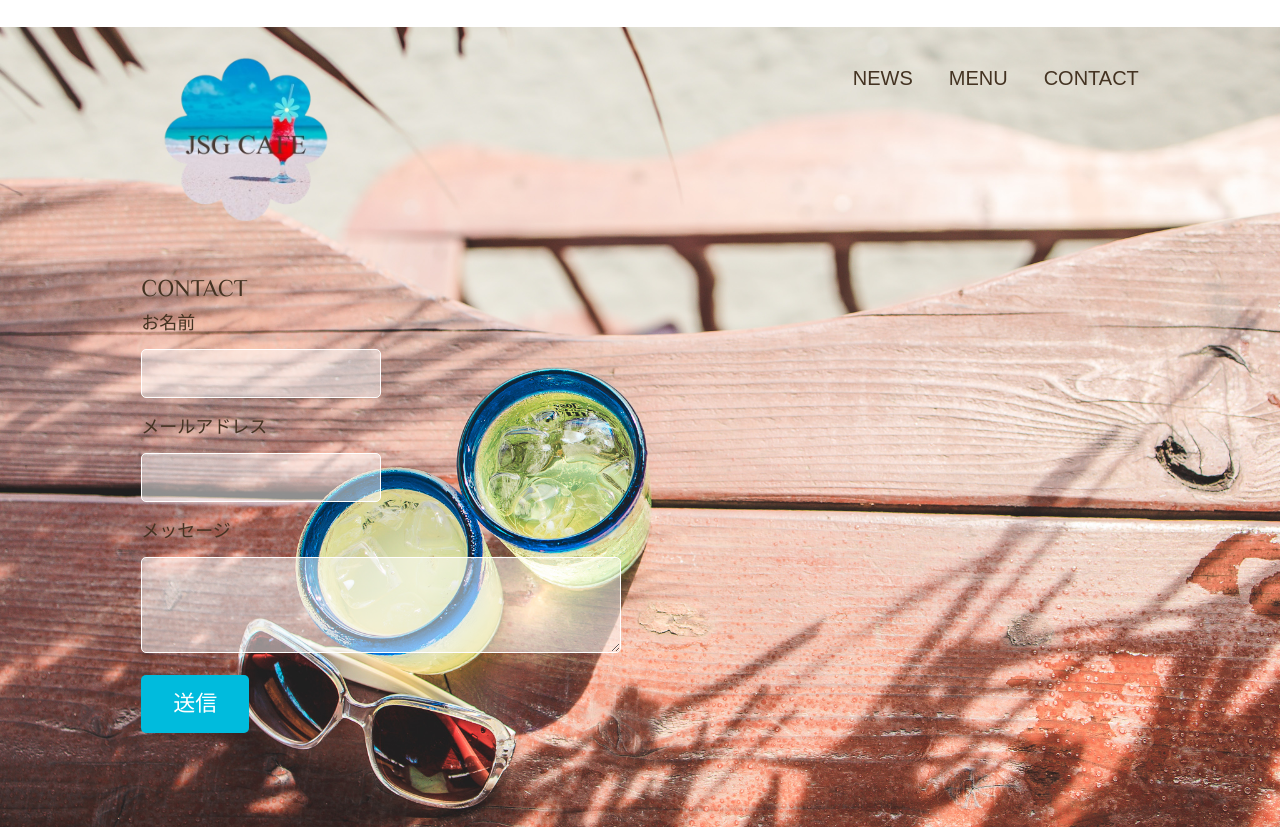
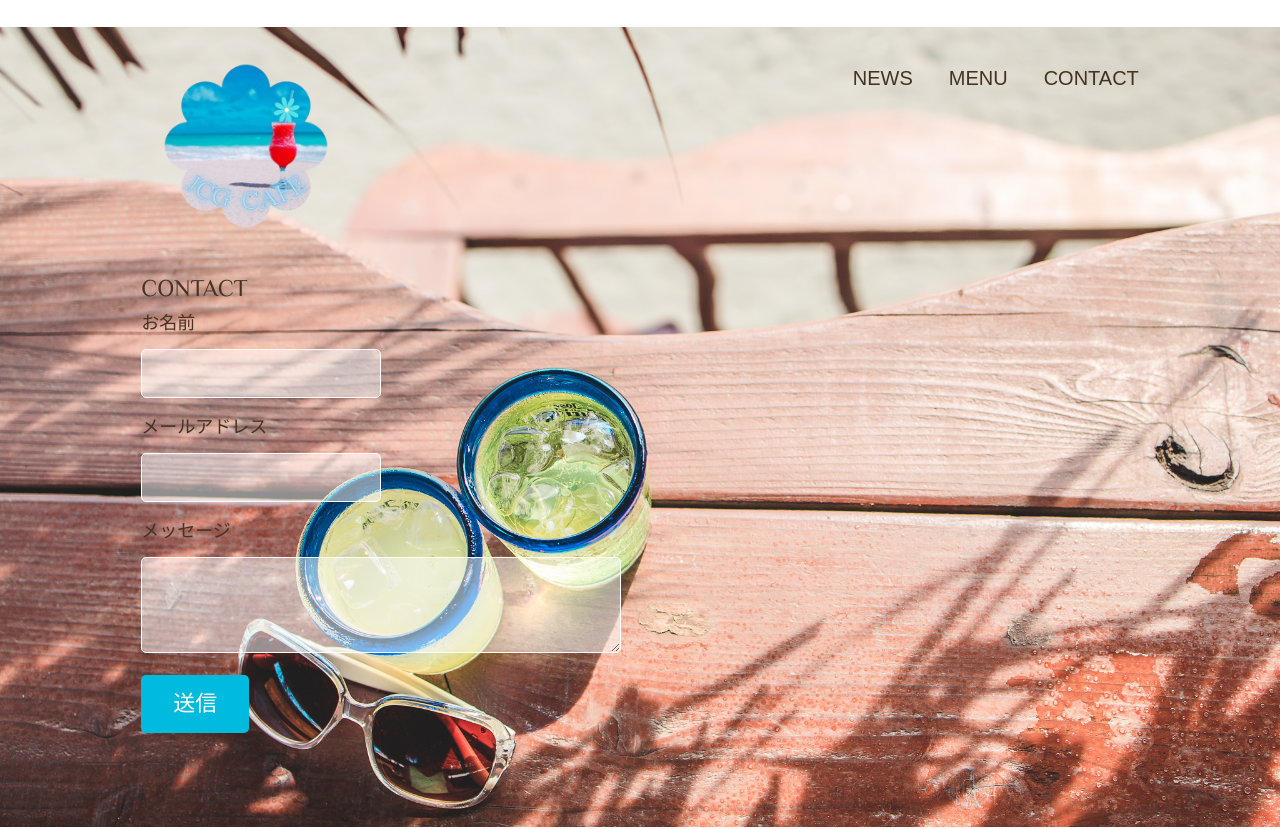
Before and after one commit to r10a27n/github.io, a plain HTML site: page contact.html in a window 1280 px wide. Shown: the top 829 px of the page. Drawn offline with Linux system fonts and the light colour scheme; some packages are replaced by stand-ins of ours.

Commit message:
Update contact.html

```diff
--- a/contact.html
+++ b/contact.html
@@ -18,7 +18,7 @@
 <body>
 <div id="contact" class="big-bg">
     <header class="page-header wrapper">
-        <h1><a href="index.html"><img class="logo" src="images/JSG-logo.png" alt="JCGカフェ ホーム"></a></h1>
+        <h1><a href="index.html"><img class="logo" src="images/JCG-CAFE.png" alt="JCGカフェ ホーム"></a></h1>
        <nav>
         <ul class="main-nav">
         <li><a href="news.html">News</a></li>
```
